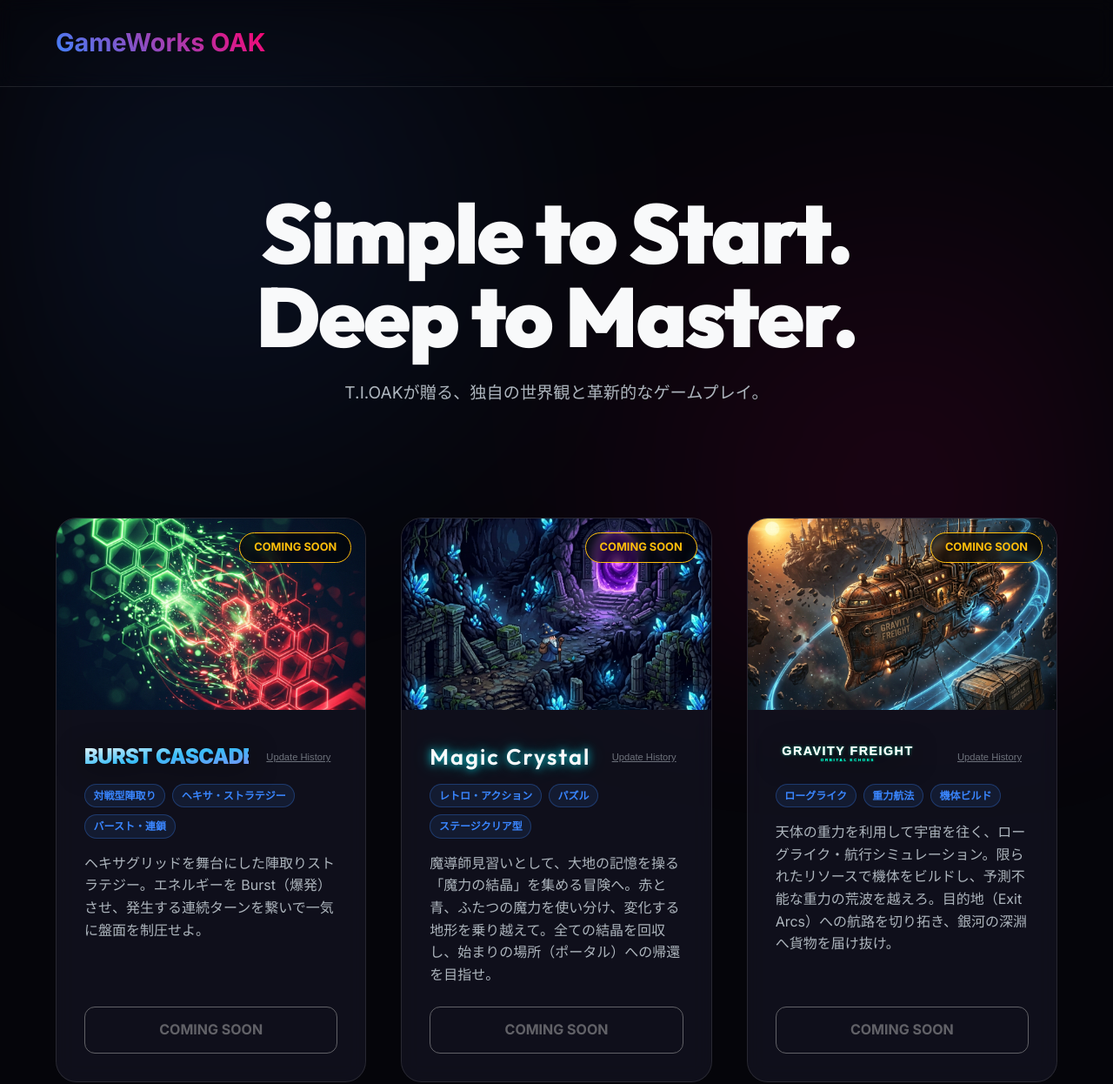
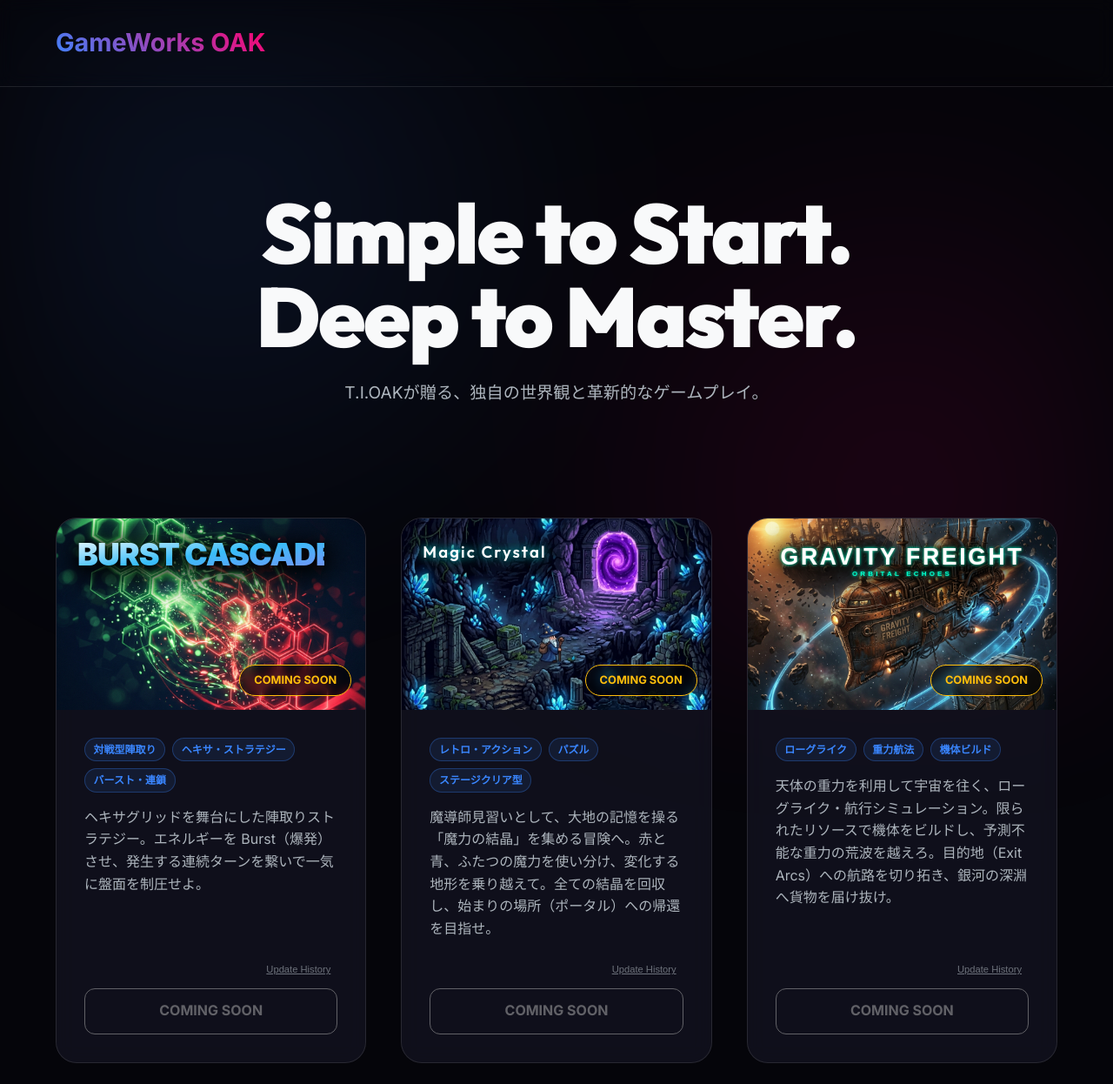
Before and after one commit to T-I-Oak/GameWorksOAK, a plain HTML site: page index.html in a window 1280 px wide. Shown: the top 1246 px of the page at 87% size. Drawn offline with Linux system fonts and the light colour scheme.

Commit message:
Deploying to gh-pages from @ T-I-Oak/GameWorksOAK@18c0cbb6408155865af197db6e220debce272443 🚀

```diff
--- a/assets/main-BE5Njltk.css
+++ b/assets/main-DxrZT3D6.css
@@ -123,8 +123,9 @@ header {
 }
 .badge {
     position: absolute;
-    top: 1rem;
+    bottom: 1rem;
     right: 1rem;
+
     background: rgba(0, 0, 0, 0.6);
     padding: 0.4rem 1rem;
     border-radius: 100px;
@@ -145,11 +146,20 @@ header {
     color: var(--text-main);
 }
 .card-header {
-    display: flex;
-    justify-content: space-between;
-    align-items: center;
-    margin-bottom: 0.5rem;
-    min-height: 45px;
+    display: none; /* 画像内に移動するため非表示 */
+}
+.game-title-overlay {
+    position: absolute;
+    top: 1.5rem;
+    left: 1.5rem;
+    right: 1.5rem;
+    z-index: 10;
+    pointer-events: none;
+    /* 複数のシャドウを重ねて輪郭を強調 */
+    filter:
+        drop-shadow(0 2px 4px rgba(0, 0, 0, 0.9))
+        drop-shadow(0 4px 12px rgba(0, 0, 0, 0.7))
+        drop-shadow(0 0 20px rgba(0, 0, 0, 0.5));
 }
 .tags {
     display: flex;
@@ -229,12 +239,14 @@ header {
 }
 /* 画像ロゴ用のスタイル（ユーザーが画像を用意した場合） */
 .game-logo-img {
-    height: 40px; /* デフォルトの高さ */
-    max-height: var(--logo-height, 40px); /* 個別調整用 */
+    height: auto; /* 高さを自動にして横幅を優先 */
+    max-height: var(--logo-height, 80px); /* 上限を 80px に引き上げ */
     width: 100%;
-    max-width: 65%; /* 横に長すぎる場合はここで制限 */
+
+
+
     object-fit: contain;
-    object-position: left center; /* 縮小された際に左側に寄せて配置 */
+    object-position: left center; /* 左寄せに戻す */
     filter: drop-shadow(0 5px 15px rgba(0,0,0,0.5));
 }
 .title-gravity-freight {
--- a/index.html
+++ b/index.html
@@ -7,7 +7,7 @@
     <title>GameWorks OAK | Games by T.I.OAK</title>
     <meta name="description" content="T.I.OAKが開発中の次世代インディーゲームポータル。Gravity Freight, Burst Cascade, Magic Crystalの最新情報をチェック。">
     <link rel="icon" type="image/png" href="assets/burst_cascade.png"> <!-- 代替のfavicon設定 -->
-  <link rel="stylesheet" crossorigin href="/GameWorksOAK/assets/main-BE5Njltk.css">
+  <link rel="stylesheet" crossorigin href="/GameWorksOAK/assets/main-DxrZT3D6.css">
 </head>
 
 <body>
@@ -81,7 +81,7 @@
                 title: "Gravity Freight",
                 titleClass: "title-gravity-freight",
                 logoImage: "/GameWorksOAK/assets/gravity_freight_logo.svg",
-                logoHeight: "36px",
+                logoHeight: "80px",
                 tags: ["ローグライク", "重力航法", "機体ビルド"],
                 description: "天体の重力を利用して宇宙を往く、ローグライク・航行シミュレーション。限られたリソースで機体をビルドし、予測不能な重力の荒波を越えろ。目的地（Exit Arcs）への航路を切り拓き、銀河の深淵へ貨物を届け抜け。",
                 image: "/GameWorksOAK/assets/gravity_freight.png",
@@ -107,22 +107,22 @@
                 return `
                 <div class="game-card animate-fade" style="--delay: ${0.2 * (index + 1)}s">
                     <div class="game-img" style="--bg-image: url('${project.image}')">
+                        <div class="game-title-overlay">
+                            ${titleHtml}
+                        </div>
                         <span class="badge">${project.status}</span>
                     </div>
                     <div class="game-info">
-                        <div class="card-header">
-                            ${titleHtml}
-                            <button class="history-link" onclick="showHistory('${project.id}')">Update History</button>
-                        </div>
                         <div class="tags">
                             ${project.tags.map(tag => `<span class="tag">${tag}</span>`).join('')}
                         </div>
                         <p>${project.description}</p>
-                        <div class="btn-group">
+                        <div class="btn-group" style="flex-direction: column; align-items: stretch; gap: 0.5rem;">
+                            <button class="history-link" style="align-self: flex-end; margin-bottom: 0.2rem;" onclick="showHistory('${project.id}')">Update History</button>
                             <a href="${isSoon ? 'javascript:void(0)' : project.url}"
                                class="btn-more ${isSoon ? 'disabled' : ''}"
                                ${isSoon ? 'onclick="return false;"' : ''}>
-                               ${isSoon ? 'COMING SOON' : 'PLAY'}
+                               ${isSoon ? 'COMING SOON' : 'PLAY NOW'}
                             </a>
                         </div>
                     </div>
```
